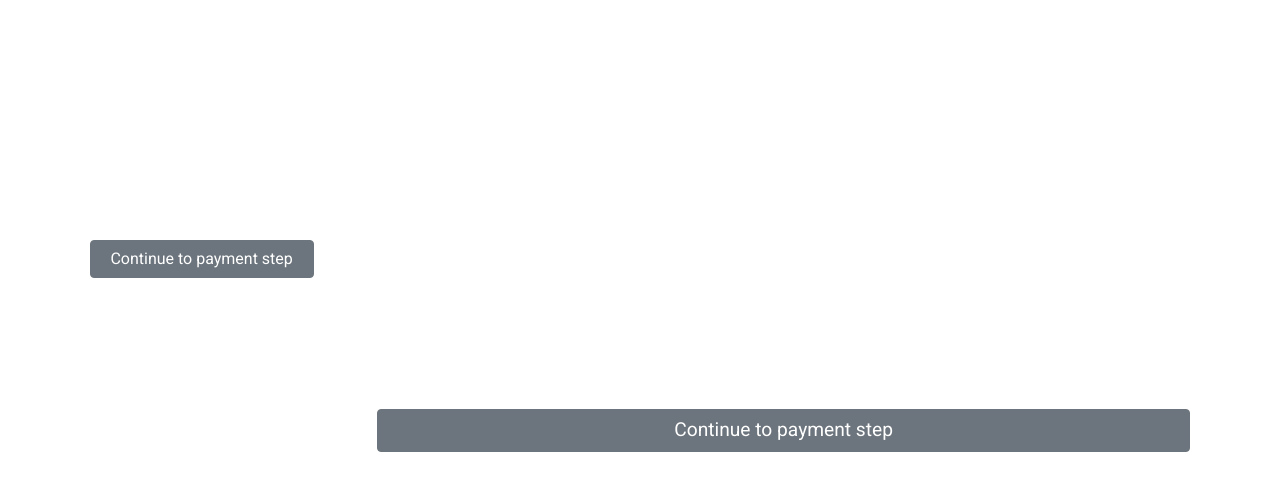
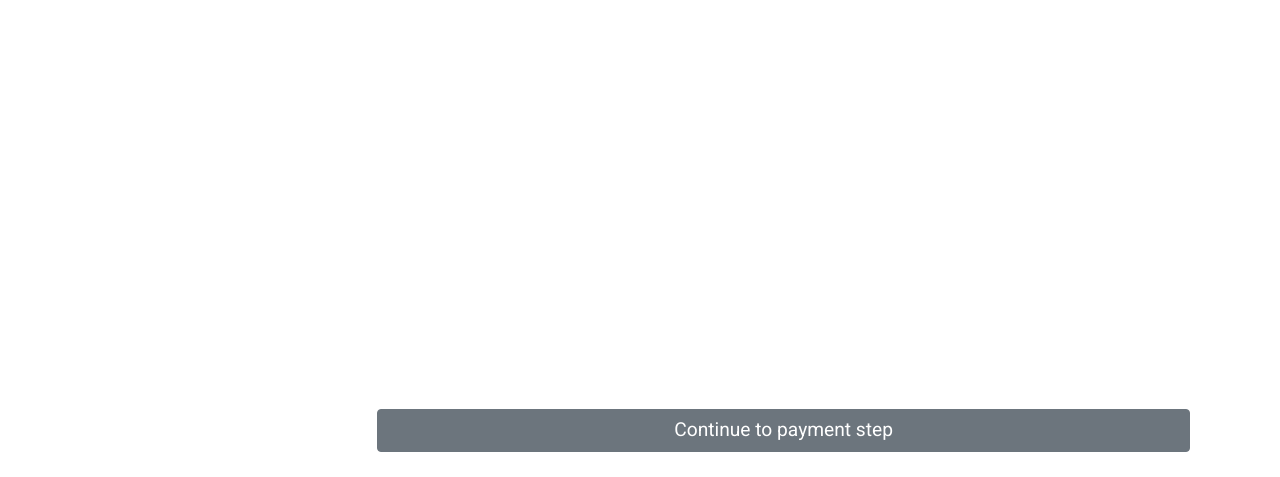
Before and after one commit to Thorarinng/VerkLegt2020, a Django app: template Project/templates/cart/checkout_shipping.html in a window 1280 px wide. Shown: the part 378-855 px from the top of the page. Run offline with Django 3.2, Linux system fonts and the light colour scheme; the template is opened without the code that fills it, so the values that code supplies are empty; some libraries are stand-ins or nearby versions.

Commit message:
merged with KJARTAN CSS KING

```diff
--- a/Project/templates/cart/checkout_shipping.html
+++ b/Project/templates/cart/checkout_shipping.html
@@ -20,16 +20,13 @@
         </div>
 
 
-        <div style="display: flex; align-self: flex-end">
             {% if hasShippingAddress %}
-                <a href="{% url 'paymentOrder' %}" class="btn btn-primary" style=" width: 14rem; color: white ">Continue to payment step</a>
+                <a href="{% url 'paymentOrder' %}" class="btn btn-primary checkout">Continue to payment step</a>
             {% else %}
-                <a href="{% url 'checkoutShipping' %}" class="btn btn-primary" style=" width: 14rem; color: white ">Continue to payment step</a>
+                <a href="{% url 'checkoutShipping' %}" class="btn btn-primary checkout">Continue to payment step</a>
             {% endif %}
-        </div>
 
 
-        <a href="{% url 'paymentOrder' %}" class="btn btn-primary checkout">Continue to payment step</a>
 
 
     </div>
```
Also changed, not shown: Project/templates/cart/checkout_payment.html (+2 -7 lines).
